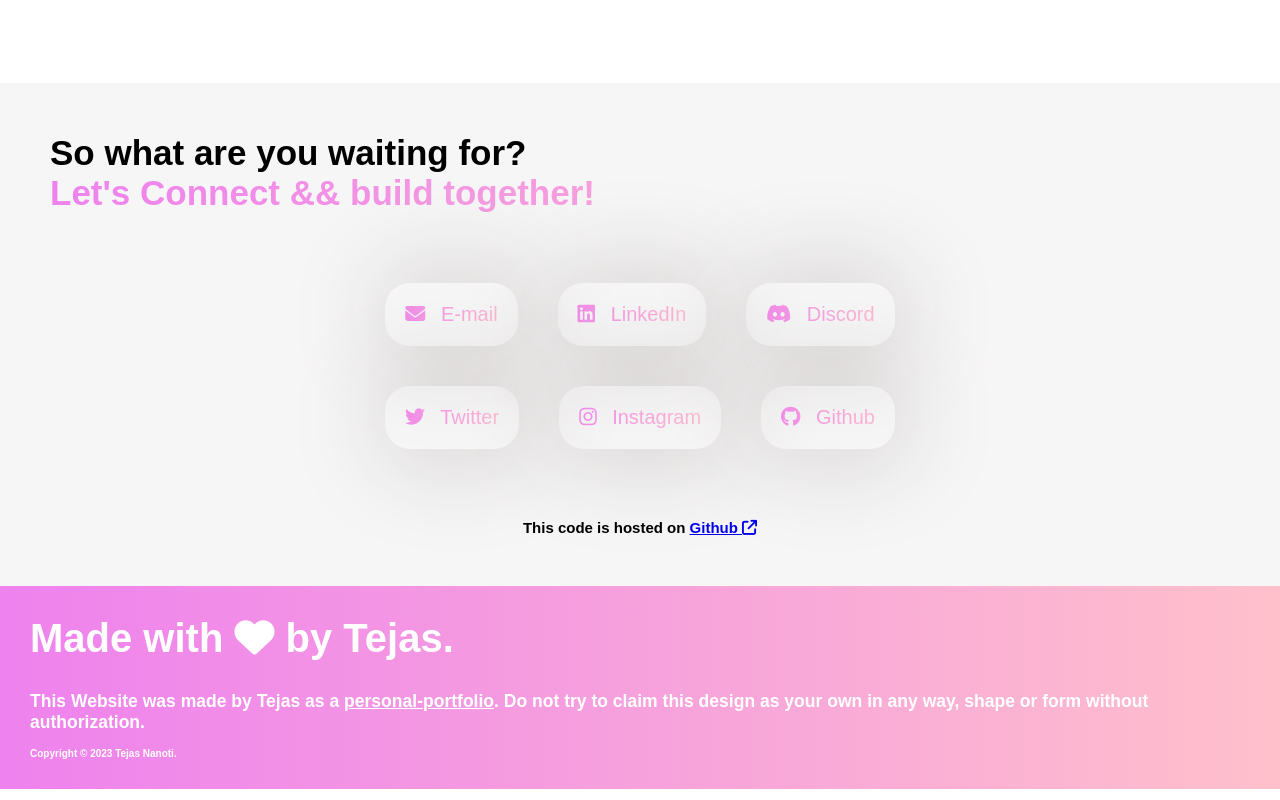
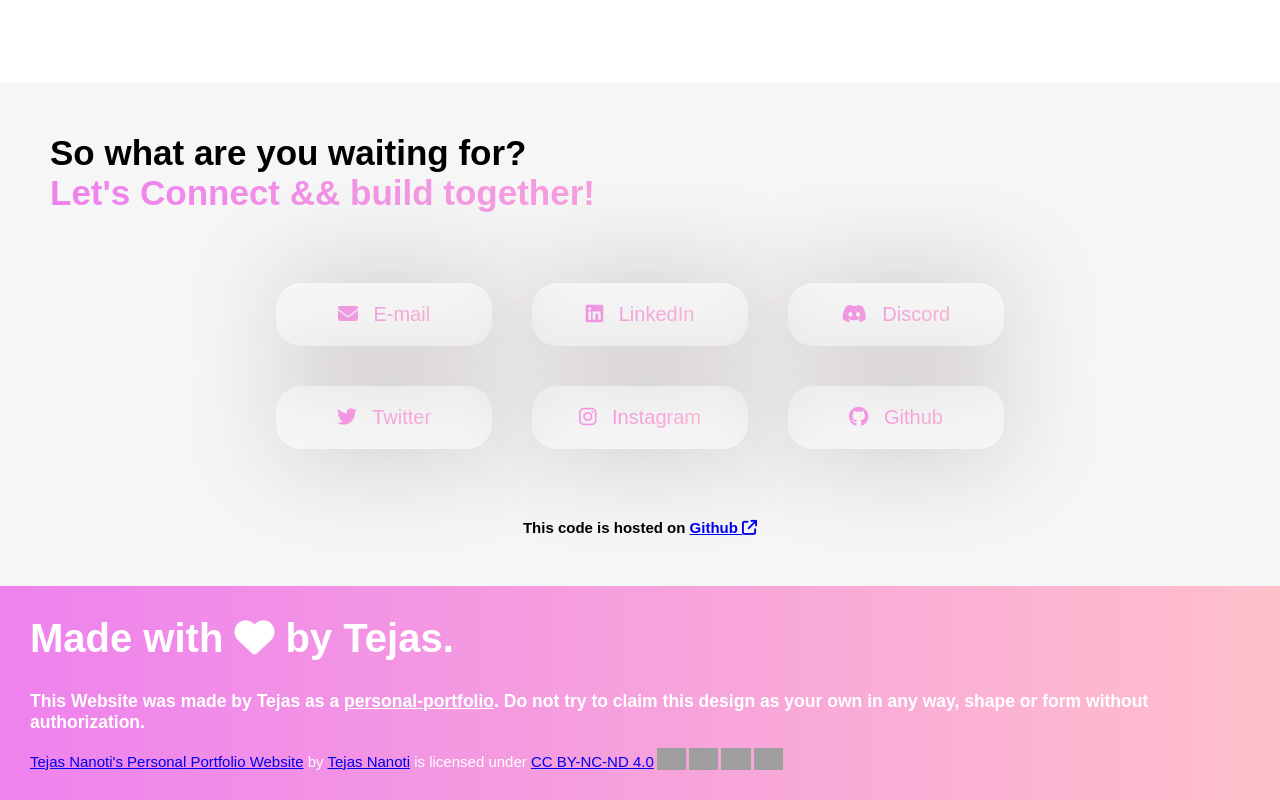
Before and after one commit to Goldfish7718/personal-portfolio, a website: page index.html in a window 1280 px wide. Shown: the part 3707-4507 px from the top of the page. Drawn offline with Linux system fonts and the light colour scheme; grey boxes are pictures that could not be loaded; a web font is replaced by a local one.

Commit message:
chore:🛠️ Add CC-BY-NC-ND License

```diff
--- a/index.html
+++ b/index.html
@@ -200,7 +200,8 @@
 
             <div class="footer__legal">
                 <h3 class="footer__legal-text">This Website was made by Tejas as a <span class="footer__personal-portfolio">personal-portfolio</span>. Do not try to claim this design as your own in any way, shape or form without authorization.</h3>
-                <h3 class="footer__copyright">Copyright &copy 2023 Tejas Nanoti.</h3>
+                <!-- <h3 class="footer__copyright">Copyright &copy 2023 Tejas Nanoti.</h3> -->
+                <p class="footer__copyright" xmlns:cc="http://creativecommons.org/ns#" xmlns:dct="http://purl.org/dc/terms/"><a property="dct:title" rel="cc:attributionURL" href="https://tejasnanoti.vercel.app/#social">Tejas Nanoti's Personal Portfolio Website</a> by <a rel="cc:attributionURL dct:creator" property="cc:attributionName" href="https://twitter.com/tejas_jsx">Tejas Nanoti</a> is licensed under <a href="http://creativecommons.org/licenses/by-nc-nd/4.0/?ref=chooser-v1" target="_blank" rel="license noopener noreferrer" style="display:inline-block;">CC BY-NC-ND 4.0<img style="height:22px!important;margin-left:3px;vertical-align:text-bottom;" src="https://mirrors.creativecommons.org/presskit/icons/cc.svg?ref=chooser-v1"><img style="height:22px!important;margin-left:3px;vertical-align:text-bottom;" src="https://mirrors.creativecommons.org/presskit/icons/by.svg?ref=chooser-v1"><img style="height:22px!important;margin-left:3px;vertical-align:text-bottom;" src="https://mirrors.creativecommons.org/presskit/icons/nc.svg?ref=chooser-v1"><img style="height:22px!important;margin-left:3px;vertical-align:text-bottom;" src="https://mirrors.creativecommons.org/presskit/icons/nd.svg?ref=chooser-v1"></a></p>
             </div>
         </div>
     </main>
--- a/sass/_components.scss
+++ b/sass/_components.scss
@@ -672,7 +672,7 @@
 
     &__copyright {
         margin-top: 1.5rem;
-        font-size: 1rem;
+        font-size: 1.5rem;
 
         @media only screen and (max-width: variables.$screen-larger) {
             font-size: 1.5rem;
```
Also changed, not shown: css/styles.css, 1 other file.
